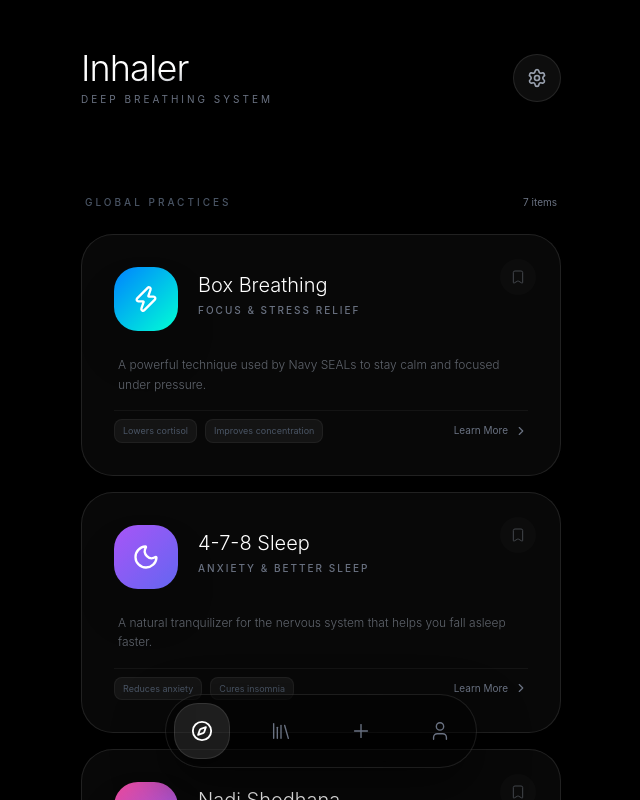
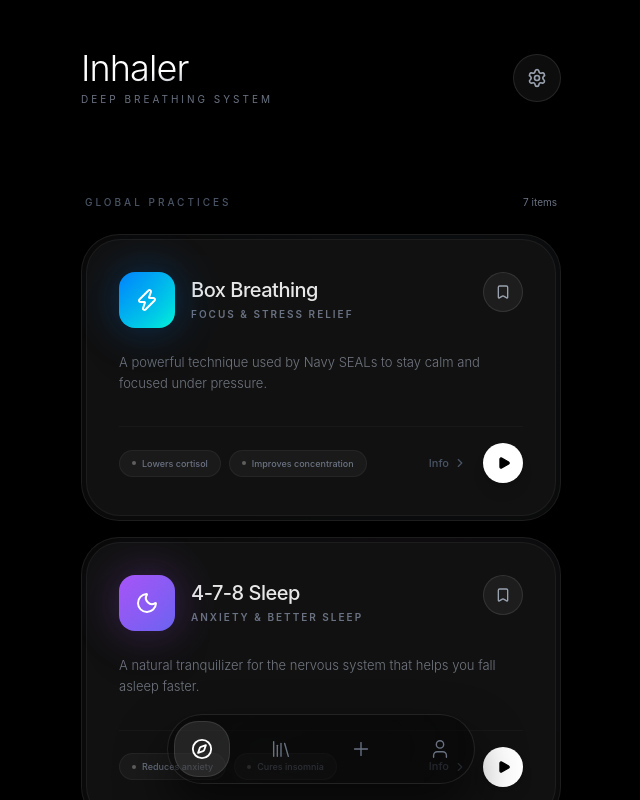
Before and after one commit to ajmalfaris11/Inhaler, a Next.js app in the folder apps/web/: page / in a window 1280 px wide. Shown: the top 800 px of the page, without its empty margins (319-959 px from the left). Built offline with nearby package versions, Linux system fonts and the light colour scheme.

Commit message:
design: premium floating-layer card redesign and navigation adjustment

```diff
--- a/apps/web/src/features/breathing/components/BottomNav.tsx
+++ b/apps/web/src/features/breathing/components/BottomNav.tsx
@@ -20,8 +20,8 @@ export function BottomNav({ activeTab, setActiveTab }: BottomNavProps) {
   ];
 
   return (
-    <div className="fixed bottom-8 left-1/2 -translate-x-1/2 w-full max-w-[360px] px-6 z-[100]">
-      <div className="bg-black/40 backdrop-blur-3xl border border-white/10 rounded-[40px] p-2 flex items-center justify-between shadow-[0_20px_50px_rgba(0,0,0,0.5)]">
+    <div className="fixed bottom-4 left-1/2 -translate-x-1/2 w-full max-w-[340px] px-4 z-[100]">
+      <div className="bg-black/40 backdrop-blur-3xl border border-white/10 rounded-[38px] p-1.5 flex items-center justify-between shadow-[0_25px_50px_rgba(0,0,0,0.6)]">
         {tabs.map((tab) => {
           const isActive = activeTab === tab.id;
           const Icon = tab.icon;
--- a/apps/web/src/features/breathing/components/ExerciseCard.tsx
+++ b/apps/web/src/features/breathing/components/ExerciseCard.tsx
@@ -2,7 +2,7 @@
 
 import React from 'react';
 import { motion } from 'framer-motion';
-import { Activity, Bookmark, Trash2, ChevronRight } from 'lucide-react';
+import { Activity, Bookmark, Trash2, ChevronRight, Play } from 'lucide-react';
 import { Exercise, IconMap } from '../data';
 
 interface ExerciseCardProps {
@@ -28,76 +28,107 @@ export function ExerciseCard({
 
   return (
     <motion.div
-      whileHover={{ y: -4, backgroundColor: 'rgba(255, 255, 255, 0.05)' }}
+      whileHover={{ y: -6, scale: 1.01 }}
       whileTap={{ scale: 0.98 }}
       onClick={onStart}
-      className="relative w-full bg-white/[0.03] border border-white/10 rounded-[32px] p-8 cursor-pointer group transition-all duration-500 overflow-hidden shadow-xl"
+      className="relative w-full bg-[#0A0A0A] border border-white/[0.08] rounded-[38px] p-1 overflow-hidden group transition-all duration-700 shadow-2xl"
     >
+      {/* Inner Glow / Mesh Gradient Effect */}
       <div
-        className="absolute -right-20 -top-20 w-40 h-40 rounded-full blur-[80px] opacity-0 group-hover:opacity-20 transition-opacity duration-700"
-        style={{ background: exercise.gradient.start }}
+        className="absolute inset-0 opacity-[0.03] group-hover:opacity-[0.08] transition-opacity duration-700 pointer-events-none"
+        style={{
+          background: `radial-gradient(circle at 70% 30%, ${exercise.gradient.start} 0%, transparent 70%)`
+        }}
       />
 
-      {exercise.isAdvanced && !isCustom && (
-        <div className="absolute top-6 left-6 bg-orange-500/10 border border-orange-500/20 text-orange-500 text-[8px] uppercase tracking-[0.2em] font-bold px-2 py-1 rounded-full z-10">
-          Advanced
+      <div className="relative bg-[#111111] border border-white/[0.05] rounded-[34px] p-6 sm:p-8 flex flex-col gap-6">
+
+        {/* Header Section */}
+        <div className="flex items-start justify-between">
+          <div className="flex items-center gap-4">
+            <div
+              className="w-14 h-14 rounded-2xl flex items-center justify-center relative z-10 shadow-2xl group-hover:rotate-[5deg] transition-transform duration-500"
+              style={{ background: `linear-gradient(135deg, ${exercise.gradient.start}, ${exercise.gradient.end})` }}
+            >
+              <div className="absolute inset-0 blur-xl opacity-40 rounded-full" style={{ background: exercise.gradient.start }} />
+              <Icon className="text-white relative z-10" size={24} />
             </div>
-      )}
 
-      <div className="absolute top-6 right-6 flex items-center gap-2 z-10 opacity-40 group-hover:opacity-100 transition-opacity">
+            <div className="flex flex-col">
+              <h3 className="text-xl font-medium text-white/90 tracking-tight leading-tight group-hover:text-white transition-colors">
+                {exercise.name}
+              </h3>
+              <span className="text-[10px] text-gray-500 uppercase tracking-[0.2em] font-semibold mt-1">
+                {exercise.subtitle}
+              </span>
+            </div>
+          </div>
+
+          <div className="flex items-center gap-2">
             {onToggleFavorite && (
               <button
                 onClick={(e) => { e.stopPropagation(); onToggleFavorite(); }}
-            className={`p-2.5 rounded-full transition-all duration-300 ${isFavorite ? 'bg-white text-black' : 'bg-white/5 text-gray-400 hover:bg-white/10 hover:text-white'}`}
+                className={`w-10 h-10 rounded-full flex items-center justify-center transition-all duration-500 border ${
+                  isFavorite
+                    ? 'bg-white border-white text-black'
+                    : 'bg-white/5 border-white/10 text-gray-400 hover:bg-white/10 hover:text-white'
+                }`}
               >
-            <Bookmark size={16} fill={isFavorite ? "currentColor" : "none"} strokeWidth={1.5} />
+                <Bookmark size={16} fill={isFavorite ? "currentColor" : "none"} strokeWidth={2} />
               </button>
             )}
             {isCustom && (
               <button
                 onClick={(e) => { e.stopPropagation(); onDelete?.(); }}
-            className="p-2.5 rounded-full bg-white/5 text-gray-400 hover:bg-red-500/10 hover:text-red-500 transition-all"
+                className="w-10 h-10 rounded-full bg-white/5 border border-white/10 text-gray-400 hover:bg-red-500/10 hover:text-red-500 transition-all duration-300 flex items-center justify-center"
               >
-            <Trash2 size={16} strokeWidth={1.5} />
+                <Trash2 size={16} strokeWidth={2} />
               </button>
             )}
           </div>
+        </div>
 
-      <div className="flex flex-col gap-6">
-        <div className="flex items-start gap-5">
-          <div
-            className="w-16 h-16 rounded-3xl flex items-center justify-center shrink-0 shadow-2xl group-hover:scale-110 transition-transform duration-700"
-            style={{ background: `linear-gradient(135deg, ${exercise.gradient.start}, ${exercise.gradient.end})` }}
+        {/* Description Section */}
+        <div className="relative">
+          <p className="text-gray-400 text-[13px] leading-relaxed font-light line-clamp-2 pr-4 opacity-70 group-hover:opacity-100 transition-opacity">
+            {exercise.description}
+          </p>
+        </div>
+
+        {/* Footer Section */}
+        <div className="flex items-center justify-between pt-4 mt-2 border-t border-white/[0.03]">
+          <div className="flex gap-2">
+            {exercise.benefits.slice(0, 2).map((b, i) => (
+              <div key={i} className="flex items-center gap-1.5 px-3 py-1.5 rounded-full bg-white/[0.04] border border-white/[0.05]">
+                <div className="w-1 h-1 rounded-full bg-white/30" />
+                <span className="text-[9px] text-gray-500 font-medium">{b}</span>
+              </div>
+            ))}
+          </div>
+
+          <div className="flex items-center gap-4">
+            <button
+              onClick={(e) => { e.stopPropagation(); onDetails(); }}
+              className="text-[11px] font-medium text-gray-600 hover:text-white transition-colors flex items-center gap-1"
             >
-            <Icon className="text-white" size={28} />
+              Info
+              <ChevronRight size={14} />
+            </button>
+
+            <div className="w-10 h-10 rounded-full bg-white text-black flex items-center justify-center shadow-lg group-hover:scale-110 transition-transform duration-500">
+              <Play size={14} fill="currentColor" className="ml-0.5" />
             </div>
-          <div className="flex-1 min-w-0 pt-1">
-            <h3 className="text-xl font-light text-white mb-1 group-hover:translate-x-1 transition-transform duration-500">{exercise.name}</h3>
-            <p className="text-gray-500 text-[10px] uppercase tracking-[0.2em] font-medium">{exercise.subtitle}</p>
+          </div>
         </div>
       </div>
 
-        <div className="space-y-4">
-          <p className="text-gray-400 text-xs leading-relaxed font-light line-clamp-2 px-1 opacity-60 group-hover:opacity-100 transition-opacity">
-            {exercise.description}
-          </p>
-
-          <div className="flex items-center justify-between pt-2 border-t border-white/5">
-            <div className="flex gap-2">
-              {exercise.benefits.slice(0, 2).map((b: string, i: number) => (
-                <span key={i} className="text-[9px] text-gray-600 bg-white/5 px-2 py-1 rounded-lg border border-white/5">{b}</span>
-              ))}
-            </div>
-            <button
-              onClick={(e) => { e.stopPropagation(); onDetails(); }}
-              className="flex items-center gap-1.5 text-[10px] text-gray-500 hover:text-white transition-colors"
-            >
-              Learn More
-              <ChevronRight size={14} />
-            </button>
+      {exercise.isAdvanced && !isCustom && (
+        <div className="absolute top-1 right-1/2 translate-x-1/2 z-20">
+          <div className="bg-orange-500/20 backdrop-blur-md border border-orange-500/30 text-orange-500 text-[7px] uppercase tracking-[0.2em] font-black px-3 py-1 rounded-b-xl shadow-lg">
+            Mastery
           </div>
         </div>
-      </div>
+      )}
     </motion.div>
   );
 }
```
Lines whose indentation alone changed are shown as unchanged.
